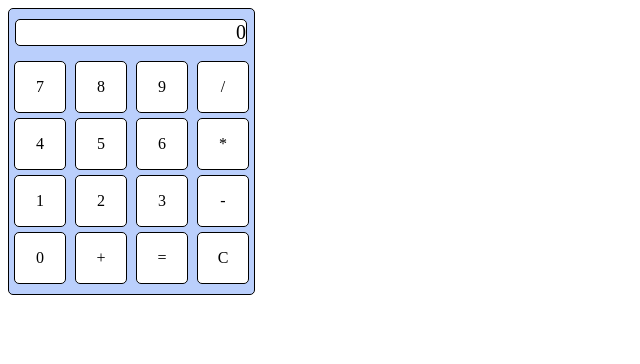
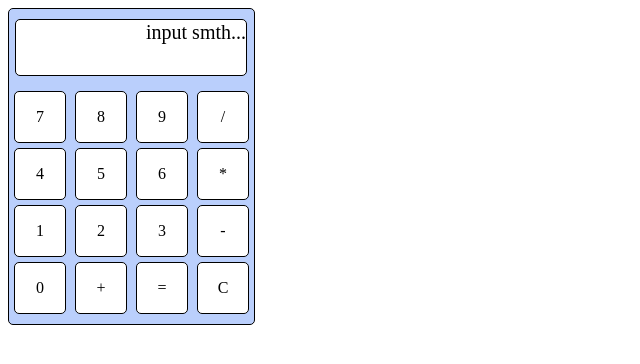
Before and after one commit to Smith2141/PHP_learning, a PHP site: page / in a window 1280 px wide. Shown: the top 364 px of the page, without its empty margins (0-640 px from the left). Run offline with PHP 8.4, Linux system fonts and the light colour scheme.

Commit message:
update calculator

```diff
--- a/JS_calculator/calcScript.js
+++ b/JS_calculator/calcScript.js
@@ -28,18 +28,23 @@ else if(event.which) keycode = event.which; // all browsers
 var b = 0;
 var k = '';
 var znak = false;
+var displ = '';
 
 function clear1() { // функция обнуления значений калькулятора
-	document.getElementById("window_calc").innerHTML = 0;
+	document.getElementById("window_calc").innerHTML = 'ожидание...';
 	b = 0;
 	k = '';
 	znak = false;
+	displ = '';
 }
 
 function semn(semn) {// функция обработки операции
 	k = semn;
 	znak = false;
+	// znak = true;
 	b = parseInt(window_calc.innerHTML);
+	displ += b + k;
+	document.getElementById("window_calc").innerHTML = displ;
 }
 
 function ravno() {// функция вывода результата
@@ -52,6 +57,7 @@ if(k!=''){
 		case '+': b = b + parseInt(window_calc.innerHTML);break;
 	}
 	window_calc.innerHTML = b;
+	displ = '';
 	k = '';
 }
 }
--- a/JS_calculator/calcStyle.css
+++ b/JS_calculator/calcStyle.css
@@ -1,4 +1,4 @@
-#calc_body{width:245px; height:285px; background-color:#BACFFC; border: 1px #000 solid; border-radius:5px;}
-#window_calc{width:230px; height:25px; margin-top:10px; margin-left:6px; margin-bottom:10px; line-height:25px; text-align:right; font-size:20px; background-color:#FFF; border: 1px #000 solid; border-radius:5px;}
+#calc_body{width:245px; height:315px; background-color:#BACFFC; border: 1px #000 solid; border-radius:5px;}
+#window_calc{width:230px; height:55px; margin-top:10px; margin-left:6px; margin-bottom:10px; line-height:25px; text-align:right; font-size:20px; background-color:#FFF; border: 1px #000 solid; border-radius:5px;}
 .buttons_calc{width:50px; height:50px; margin-top:5px; margin-left:5px; line-height:50px; text-align:center; background-color:#FFF; border: 1px #000 solid; border-radius:5px; display:inline-block;}
 .buttons_calc:hover{ background-color:#FEFACB; cursor:pointer; }
--- a/JS_calculator/index.html
+++ b/JS_calculator/index.html
@@ -11,7 +11,7 @@
     <script src="./calcScript.js"></script>
 
     <div id="calc_body">
-        <div id="window_calc">0</div>
+        <div id="window_calc">input smth...</div>
         <div onClick="clic(7)" class="buttons_calc">7</div>
         <div onClick="clic(8)" class="buttons_calc">8</div>
         <div onClick="clic(9)" class="buttons_calc">9</div>
```
